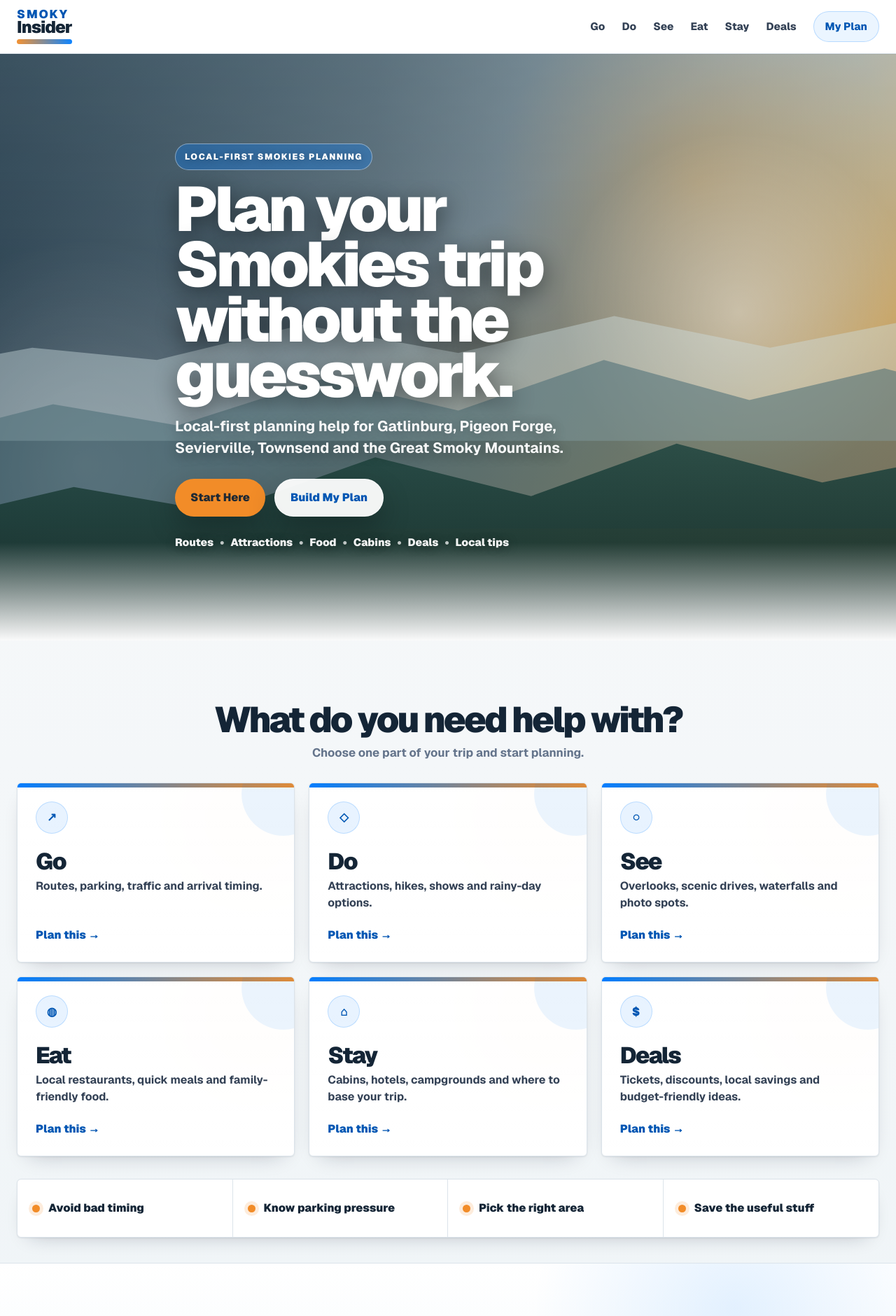
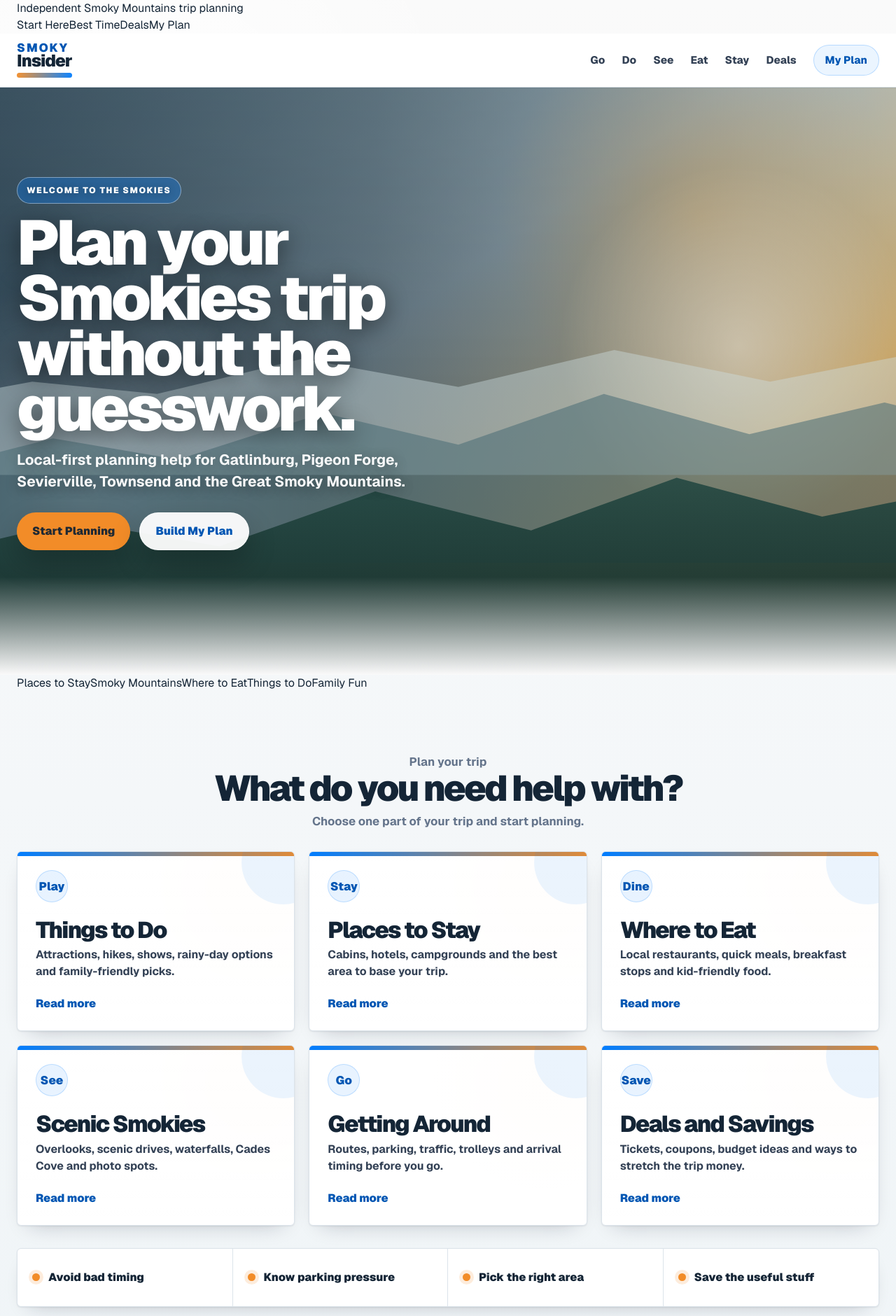
Before and after one commit to masondtorres/smokies-insider-guide, a Next.js app: page / in a window 1280 px wide. Shown: the top 1880 px of the page at 70% size. Built offline with nearby package versions, Linux system fonts and the light colour scheme.

Commit message:
Refine homepage tourism portal structure

```diff
--- a/src/app/page.tsx
+++ b/src/app/page.tsx
@@ -11,6 +11,13 @@ export const metadata: Metadata = {
   alternates: { canonical: "/" },
 };
 
+const topLinks = [
+  ["Start Here", "/start-here"],
+  ["Best Time", "/best-time-to-visit"],
+  ["Deals", "/deals"],
+  ["My Plan", "/my-plan"],
+];
+
 const mainLinks = [
   ["Go", "/go"],
   ["Do", "/do"],
@@ -22,12 +29,12 @@ const mainLinks = [
 ];
 
 const planningCards = [
-  { title: "Go", text: "Routes, parking, traffic and arrival timing.", href: "/go", icon: "↗" },
-  { title: "Do", text: "Attractions, hikes, shows and rainy-day options.", href: "/do", icon: "◇" },
-  { title: "See", text: "Overlooks, scenic drives, waterfalls and photo spots.", href: "/see", icon: "◌" },
-  { title: "Eat", text: "Local restaurants, quick meals and family-friendly food.", href: "/eat", icon: "◍" },
-  { title: "Stay", text: "Cabins, hotels, campgrounds and where to base your trip.", href: "/stay", icon: "⌂" },
-  { title: "Deals", text: "Tickets, discounts, local savings and budget-friendly ideas.", href: "/deals", icon: "$" },
+  { title: "Things to Do", text: "Attractions, hikes, shows, rainy-day options and family-friendly picks.", href: "/do", icon: "Play" },
+  { title: "Places to Stay", text: "Cabins, hotels, campgrounds and the best area to base your trip.", href: "/stay", icon: "Stay" },
+  { title: "Where to Eat", text: "Local restaurants, quick meals, breakfast stops and kid-friendly food.", href: "/eat", icon: "Dine" },
+  { title: "Scenic Smokies", text: "Overlooks, scenic drives, waterfalls, Cades Cove and photo spots.", href: "/see", icon: "See" },
+  { title: "Getting Around", text: "Routes, parking, traffic, trolleys and arrival timing before you go.", href: "/go", icon: "Go" },
+  { title: "Deals and Savings", text: "Tickets, coupons, budget ideas and ways to stretch the trip money.", href: "/deals", icon: "Save" },
 ];
 
 const utilityItems = [
@@ -57,6 +64,17 @@ const footerLinks = [
 export default function Home() {
   return (
     <main className="smokies-home-v2">
+      <div className="si-topbar" aria-label="Quick links">
+        <div className="si-width si-topbar-inner">
+          <span>Independent Smoky Mountains trip planning</span>
+          <nav aria-label="Secondary navigation">
+            {topLinks.map(([label, href]) => (
+              <Link href={href} key={href}>{label}</Link>
+            ))}
+          </nav>
+        </div>
+      </div>
+
       <header className="si-header">
         <div className="si-width si-header-inner">
           <Link className="si-wordmark" href="/" aria-label="Smoky Insider home">
@@ -74,29 +92,41 @@ export default function Home() {
         <div className="si-ridge-one" aria-hidden="true" />
         <div className="si-ridge-two" aria-hidden="true" />
         <div className="si-ridge-three" aria-hidden="true" />
-        <div className="si-width si-hero-copy">
-          <p className="si-kicker">Local-first Smokies planning</p>
+        <div className="si-width si-hero-layout">
+          <div className="si-hero-copy">
+            <p className="si-kicker">Welcome to the Smokies</p>
             <h1 id="home-title">Plan your Smokies trip without the guesswork.</h1>
             <p className="si-hero-promise">
               Local-first planning help for Gatlinburg, Pigeon Forge, Sevierville, Townsend and the Great Smoky Mountains.
             </p>
             <div className="si-actions">
-            <Link className="si-button si-button-primary" href="/start-here">Start Here</Link>
+              <Link className="si-button si-button-primary" href="/start-here">Start Planning</Link>
               <Link className="si-button si-button-secondary" href="/my-plan">Build My Plan</Link>
             </div>
-          <div className="si-utility-line" aria-label="Planning categories">
-            <span>Routes</span>
-            <span>Attractions</span>
-            <span>Food</span>
-            <span>Cabins</span>
-            <span>Deals</span>
-            <span>Local tips</span>
           </div>
+          <aside className="si-hero-panel" aria-label="Trip planning shortcuts">
+            <strong>Start with the part that matters most.</strong>
+            <Link href="/do">Find things to do</Link>
+            <Link href="/stay">Choose where to stay</Link>
+            <Link href="/go">Check parking and routes</Link>
+            <Link href="/deals">Find savings</Link>
+          </aside>
+        </div>
+      </section>
+
+      <section className="si-trip-strip" aria-label="Popular planning categories">
+        <div className="si-width si-trip-strip-inner">
+          <Link href="/stay">Places to Stay</Link>
+          <Link href="/see">Smoky Mountains</Link>
+          <Link href="/eat">Where to Eat</Link>
+          <Link href="/do">Things to Do</Link>
+          <Link href="/rainy-day-smokies-with-kids">Family Fun</Link>
         </div>
       </section>
 
       <section className="si-section si-width" aria-labelledby="planning-heading">
         <div className="si-section-heading">
+          <p className="si-section-kicker">Plan your trip</p>
           <h2 id="planning-heading">What do you need help with?</h2>
           <p>Choose one part of your trip and start planning.</p>
         </div>
@@ -106,7 +136,7 @@ export default function Home() {
               <span className="si-icon" aria-hidden="true">{card.icon}</span>
               <h3>{card.title}</h3>
               <p>{card.text}</p>
-              <span>Plan this →</span>
+              <span>Read more</span>
             </Link>
           ))}
         </div>
@@ -121,12 +151,13 @@ export default function Home() {
       <section className="si-before" aria-labelledby="before-heading">
         <div className="si-width si-before-layout">
           <div>
-            <h2 id="before-heading">Before you go</h2>
-            <p>Check the practical details that usually decide whether a Smokies day feels easy or exhausting.</p>
+            <p className="si-section-kicker">Before you go</p>
+            <h2 id="before-heading">Check the details that change the day.</h2>
+            <p>Parking, weather, traffic and timing usually decide whether a Smokies day feels easy or exhausting.</p>
           </div>
           <div className="si-before-grid">
             {beforeYouGo.map((note) => (
-              <Link href={note.href} key={note.label}>{note.label} →</Link>
+              <Link href={note.href} key={note.label}>{note.label}</Link>
             ))}
           </div>
         </div>
```
Lines whose indentation alone changed are shown as unchanged.
